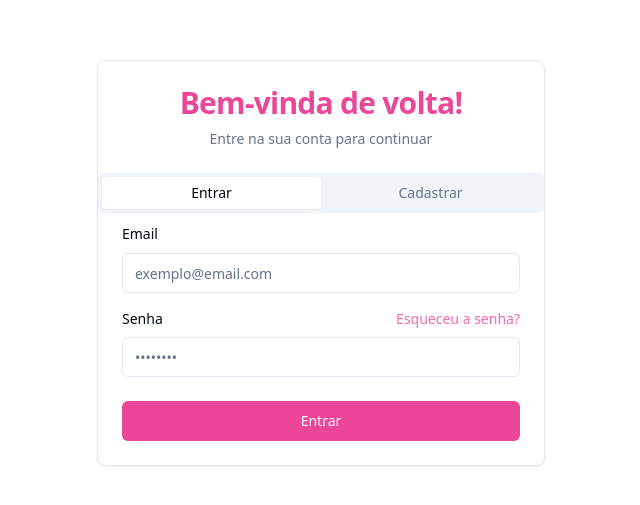
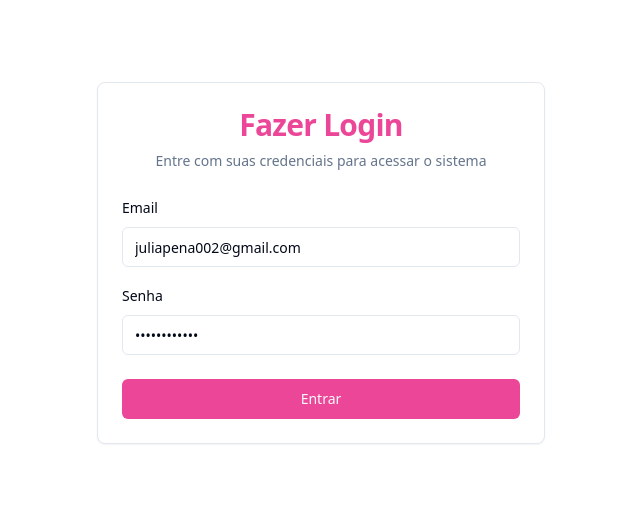
Before and after one commit to KauanBotz/juju-personal-hub, a React (Vite) app: page /login in a window 1280 px wide. Shown: the part 137-642 px from the top of the page, without its empty margins (319-959 px from the left). Built offline with nearby package versions, Linux system fonts and the light colour scheme.

Commit message:
Apply fixed user credentials
Run the SQL to create the fixed user.

```diff
--- a/src/pages/Login.tsx
+++ b/src/pages/Login.tsx
@@ -7,16 +7,14 @@ import { Button } from '@/components/ui/button';
 import { Label } from '@/components/ui/label';
 import { useAuth } from '@/contexts/AuthContext';
 import { useLanguage } from '@/contexts/LanguageContext';
-import { Tabs, TabsContent, TabsList, TabsTrigger } from '@/components/ui/tabs';
 
 const Login = () => {
   const { t } = useLanguage();
-  const { signIn, signUp, isAuthenticated } = useAuth();
+  const { signIn, isAuthenticated } = useAuth();
   const navigate = useNavigate();
-  const [email, setEmail] = useState('');
-  const [password, setPassword] = useState('');
+  const [email, setEmail] = useState('juliapena002@gmail.com');
+  const [password, setPassword] = useState('juliapena123');
   const [isSubmitting, setIsSubmitting] = useState(false);
-  const [activeTab, setActiveTab] = useState('login');
 
   useEffect(() => {
     if (isAuthenticated) {
@@ -39,44 +37,22 @@ const Login = () => {
     }
   };
 
-  const handleSignUp = async (e: React.FormEvent) => {
-    e.preventDefault();
-    if (!email || !password) return;
-
-    setIsSubmitting(true);
-    try {
-      const { error } = await signUp(email, password);
-      if (!error) {
-        setActiveTab('login');
-      }
-    } finally {
-      setIsSubmitting(false);
-    }
-  };
-
   return (
     <div className="flex items-center justify-center min-h-screen bg-background p-4">
       <Card className="w-full max-w-md">
         <CardHeader className="space-y-2 text-center">
           <CardTitle className="text-3xl font-bold text-primary">
-            {activeTab === 'login' ? t('loginTitle') : 'Criar Conta'}
+            Fazer Login
           </CardTitle>
           <CardDescription>
-            {activeTab === 'login' ? t('loginSubtitle') : 'Preencha os dados para criar sua conta'}
+            Entre com suas credenciais para acessar o sistema
           </CardDescription>
         </CardHeader>
 
-        <Tabs value={activeTab} onValueChange={setActiveTab} className="w-full">
-          <TabsList className="grid grid-cols-2 w-full">
-            <TabsTrigger value="login">Entrar</TabsTrigger>
-            <TabsTrigger value="signup">Cadastrar</TabsTrigger>
-          </TabsList>
-
-          <TabsContent value="login">
         <form onSubmit={handleLogin}>
           <CardContent className="space-y-4">
             <div className="space-y-2">
-                  <Label htmlFor="email">{t('email')}</Label>
+              <Label htmlFor="email">Email</Label>
               <Input
                 id="email"
                 type="email"
@@ -87,15 +63,7 @@ const Login = () => {
               />
             </div>
             <div className="space-y-2">
-                  <div className="flex items-center justify-between">
-                    <Label htmlFor="password">{t('password')}</Label>
-                    <a
-                      href="/forgot-password"
-                      className="text-sm text-primary/80 hover:text-primary"
-                    >
-                      {t('forgotPassword')}
-                    </a>
-                  </div>
+              <Label htmlFor="password">Senha</Label>
               <Input
                 id="password"
                 type="password"
@@ -112,50 +80,10 @@ const Login = () => {
               className="w-full bg-primary hover:bg-primary/90"
               disabled={isSubmitting}
             >
-                  {isSubmitting ? 'Entrando...' : t('loginButton')}
+              {isSubmitting ? 'Entrando...' : 'Entrar'}
             </Button>
           </CardFooter>
         </form>
-          </TabsContent>
-
-          <TabsContent value="signup">
-            <form onSubmit={handleSignUp}>
-              <CardContent className="space-y-4">
-                <div className="space-y-2">
-                  <Label htmlFor="signup-email">{t('email')}</Label>
-                  <Input
-                    id="signup-email"
-                    type="email"
-                    value={email}
-                    onChange={(e) => setEmail(e.target.value)}
-                    placeholder="exemplo@email.com"
-                    required
-                  />
-                </div>
-                <div className="space-y-2">
-                  <Label htmlFor="signup-password">{t('password')}</Label>
-                  <Input
-                    id="signup-password"
-                    type="password"
-                    value={password}
-                    onChange={(e) => setPassword(e.target.value)}
-                    placeholder="••••••••"
-                    required
-                  />
-                </div>
-              </CardContent>
-              <CardFooter>
-                <Button
-                  type="submit"
-                  className="w-full bg-primary hover:bg-primary/90"
-                  disabled={isSubmitting}
-                >
-                  {isSubmitting ? 'Cadastrando...' : 'Criar conta'}
-                </Button>
-              </CardFooter>
-            </form>
-          </TabsContent>
-        </Tabs>
       </Card>
     </div>
   );
```
Lines whose indentation alone changed are shown as unchanged.
